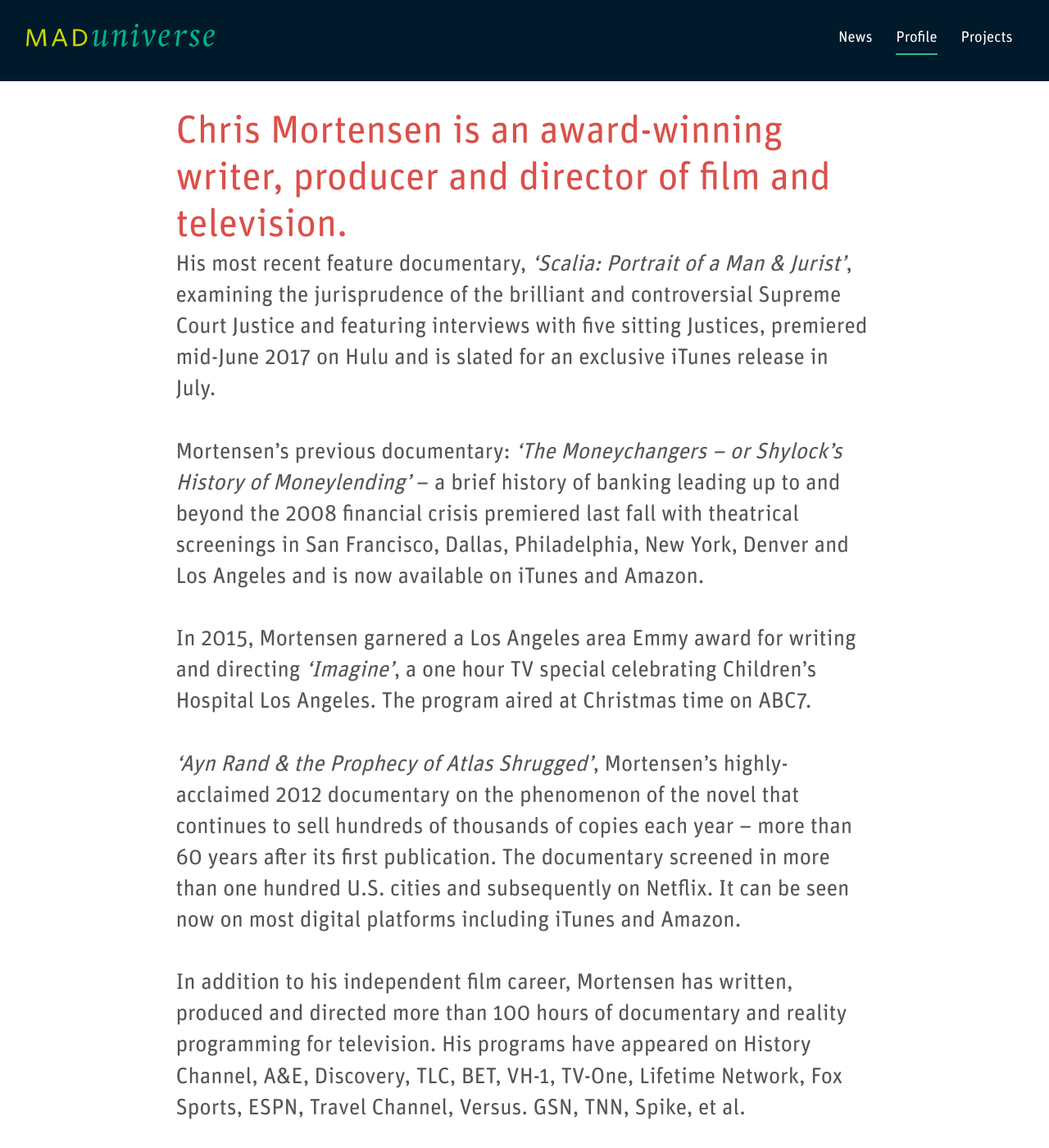
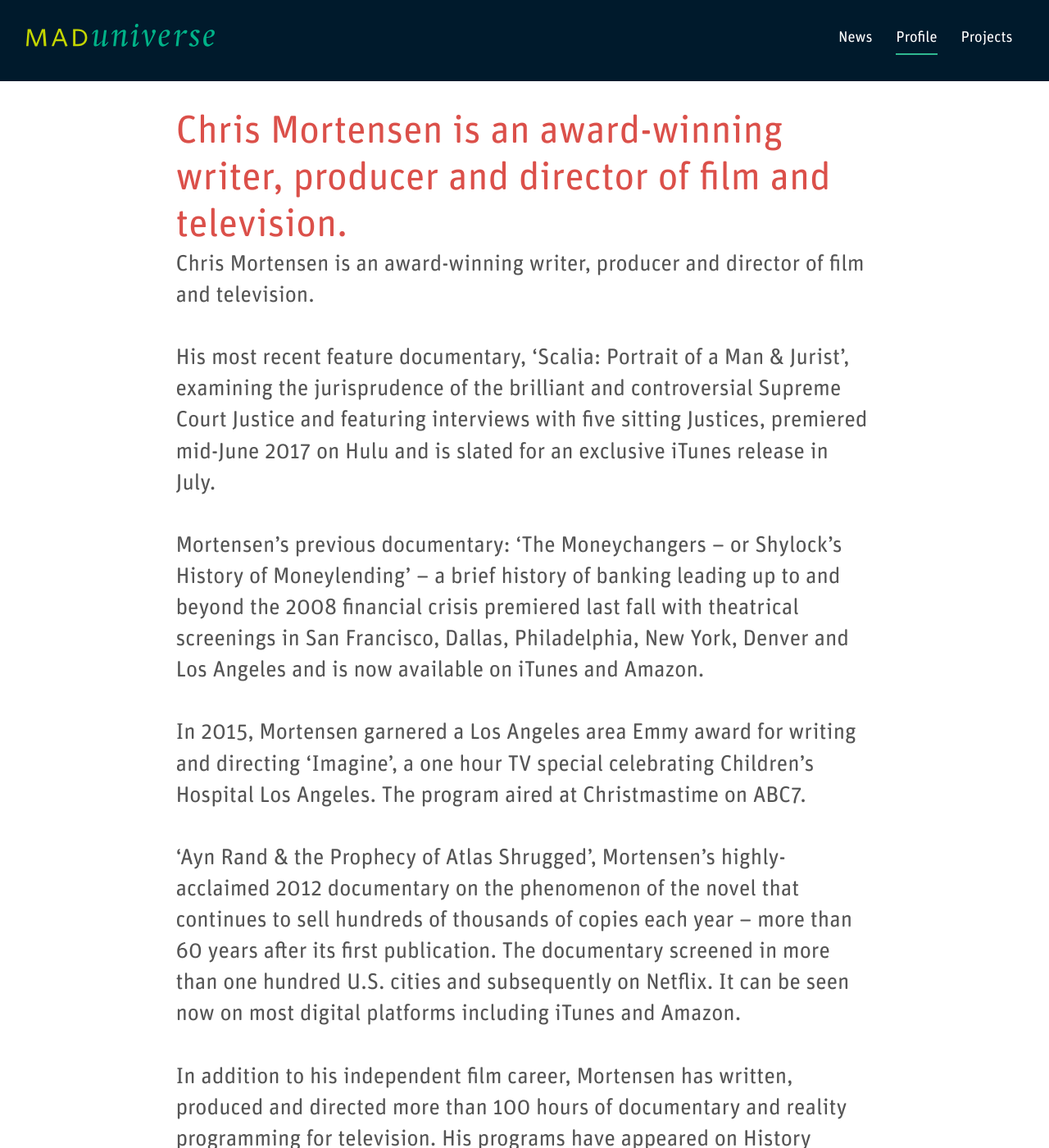
Before and after one commit to jsbarkema/mad-universe.com, a Jekyll site: the page built from profile.markdown, in a window 1280 px wide and 1400 px high. Shown: the whole window at 82% size. Built offline with Jekyll 4.4.1, drawn with Linux system fonts in a browser that asks for light colours; some of the changed text lies outside the part shown.

Commit message:
Updated Profile

```diff
--- a/profile.markdown
+++ b/profile.markdown
@@ -66,14 +66,16 @@
 layout: profile
 ---
 
-His most recent feature documentary, _‘Scalia: Portrait of a Man &amp; Jurist’_, examining the jurisprudence of the brilliant and controversial Supreme Court Justice and featuring interviews with five sitting Justices, premiered mid-June 2017 on Hulu and is slated for an exclusive iTunes release in July.
+Chris Mortensen is an award-winning writer, producer and director of film and television.
 
-Mortensen’s previous documentary: _‘The Moneychangers – or Shylock’s History of Moneylending’_ – a brief history of banking leading up to and beyond the 2008 financial crisis premiered last fall with theatrical screenings in San Francisco, Dallas, Philadelphia, New York, Denver and Los Angeles and is now available on iTunes and Amazon.
+His most recent feature documentary, ‘Scalia: Portrait of a Man & Jurist’, examining the jurisprudence of the brilliant and controversial Supreme Court Justice and featuring interviews with five sitting Justices, premiered mid-June 2017 on Hulu and is slated for an exclusive iTunes release in July.
 
-In 2015, Mortensen garnered a Los Angeles area Emmy award for writing and directing _‘Imagine’_, a one hour TV special celebrating Children’s Hospital Los Angeles. The program aired at Christmas time on ABC7.
+Mortensen’s previous documentary:  ‘The Moneychangers – or Shylock’s History of Moneylending’ – a brief history of banking leading up to and beyond the 2008 financial crisis premiered last fall with theatrical screenings in San Francisco, Dallas, Philadelphia, New York, Denver and Los Angeles and is now available on iTunes and Amazon.
 
-_‘Ayn Rand &amp; the Prophecy of Atlas Shrugged’_, Mortensen’s highly-acclaimed 2012 documentary on the phenomenon of the novel that continues to sell hundreds of thousands of copies each year – more than 60 years after its first publication. The documentary screened in more than one hundred U.S. cities and subsequently on Netflix. It can be seen now on most digital platforms including iTunes and Amazon.
+In 2015, Mortensen garnered a Los Angeles area Emmy award for writing and directing ‘Imagine’, a one hour TV special celebrating Children’s Hospital Los Angeles.  The program aired at Christmastime on ABC7.
 
-In addition to his independent film career, Mortensen has written, produced and directed more than 100 hours of documentary and reality programming for television. His programs have appeared on History Channel, A&amp;E, Discovery, TLC, BET, VH-1, TV-One, Lifetime Network, Fox Sports, ESPN, Travel Channel, Versus. GSN, TNN, Spike, et al.
+‘Ayn Rand & the Prophecy of Atlas Shrugged’, Mortensen’s highly-acclaimed  2012 documentary on the phenomenon of the novel that continues to sell hundreds of thousands of copies each year – more than 60 years after its first publication.  The documentary screened in more than one hundred U.S. cities and subsequently on Netflix.  It can be seen now on most digital platforms including iTunes and Amazon.
 
-Beyond his documentary career, Mortensen has produced and/or directed television commercial campaigns for national and regional advertisers like: Avis, Valvoline, Mastercard, Ace Hardware, United Airlines, et al. (Clio &amp; Addy awards) as well as corporate identity and marketing films for such clients as Intel, College America, National Gypsum, Century 21 and United Airlines.
+In addition to his independent film career, Mortensen has written, produced and directed more than 100 hours of documentary and reality programming for television. His programs have appeared on History Channel, A&E, Discovery, TLC, BET, VH-1, TV-One, Lifetime Network, Fox Sports, ESPN, Travel Channel, Versus. GSN, TNN, Spike, et al.
+
+Beyond his documentary career, Mortensen has produced and/or directed television commercial campaigns for national and regional advertisers like: Avis, Valvoline, Mastercard, Ace Hardware, United Airlines, et al. (Clio & Addy awards) as well as corporate identity and marketing films for such clients as Intel, College America, National Gypsum, Century 21 and United Airlines.
```
